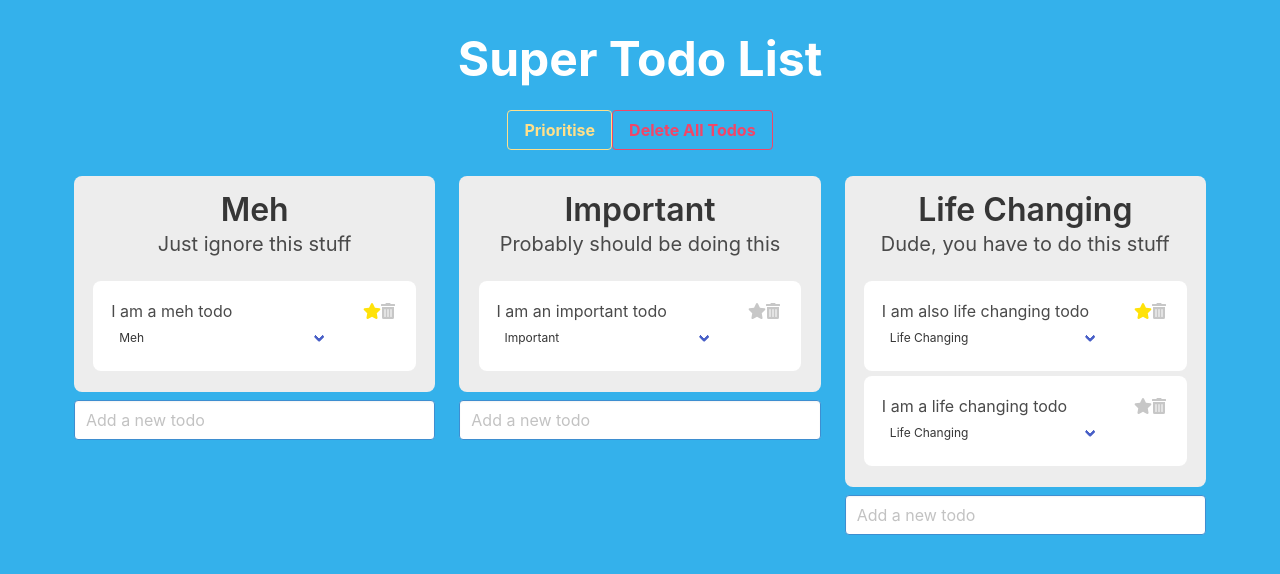
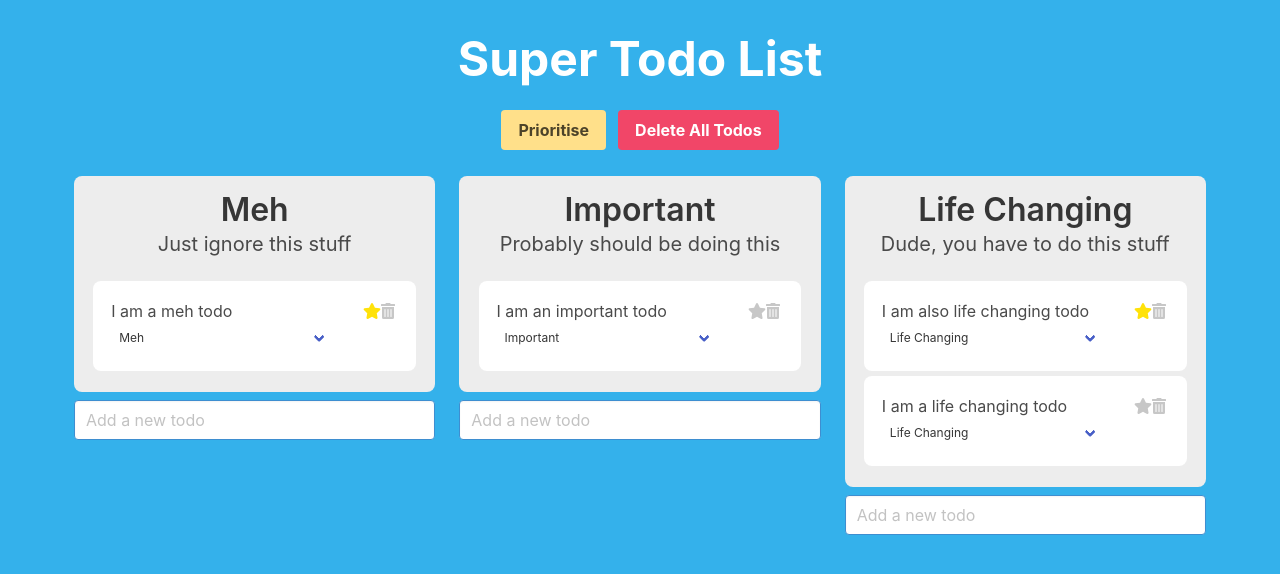
Before and after one commit to alexjackhughes/vue-todo-app, a Vue app: page / in a window 1280 px wide. Shown: the top 574 px of the page. Built offline with nearby package versions, Linux system fonts and the light colour scheme; what vue-lodash would draw is missing.

Commit message:
Added some more styling

```diff
--- a/src/App.vue
+++ b/src/App.vue
@@ -3,12 +3,18 @@
   <div id="app" class="container">
     <div class="header-section">
       <h1 class="title is-1 header-text has-text-white has-text-weight-bold">Super Todo List</h1>
-      <a class="button is-warning is-outlined" v-on:click="prioritiseTodos">
-        <span class="has-text-weight-bold">Prioritise</span>
-      </a>
-      <a class="button is-danger is-outlined" v-on:click="deleteAllTodos">
-        <span class="has-text-weight-bold">Delete All Todos</span>
-      </a>
+      <div class="field is-grouped header-buttons">
+        <p class="control">
+          <a class="button is-warning" v-on:click="prioritiseTodos">
+            <span class="has-text-weight-bold">Prioritise</span>
+          </a>
+        </p>
+        <p class="control">
+          <a class="button is-danger" v-on:click="deleteAllTodos">
+            <span class="has-text-weight-bold">Delete All Todos</span>
+          </a>
+        </p>
+      </div>
     </div>
 
     <!-- <HelloWorld msg="Welcome to Your Vue.js App"/> -->
@@ -208,6 +214,11 @@ body {
   color: white;
 }
 
+.header-buttons {
+  align-items: center !important;
+  justify-content: center !important;
+}
+
 select {
   border: none !important;
 }
```
